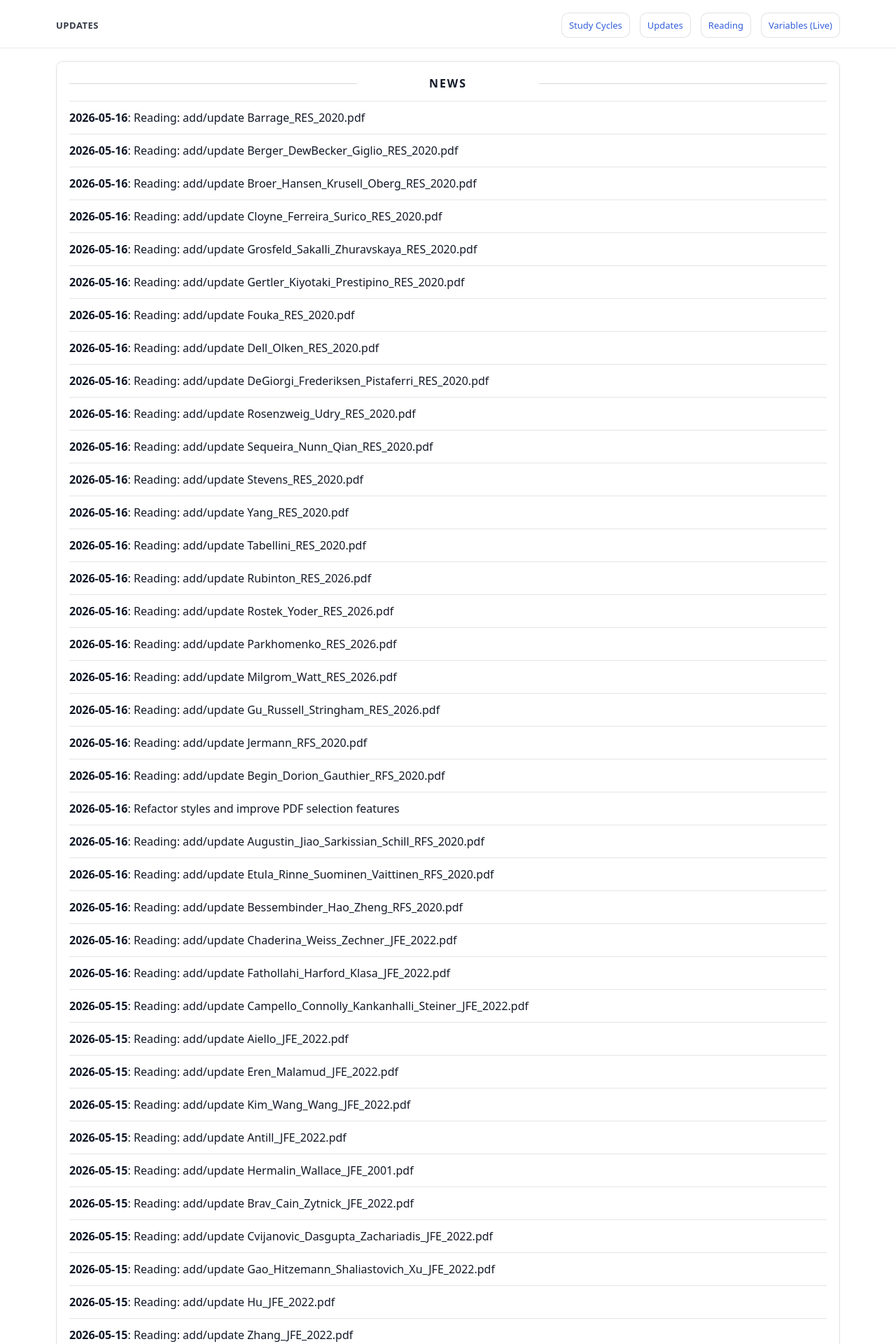
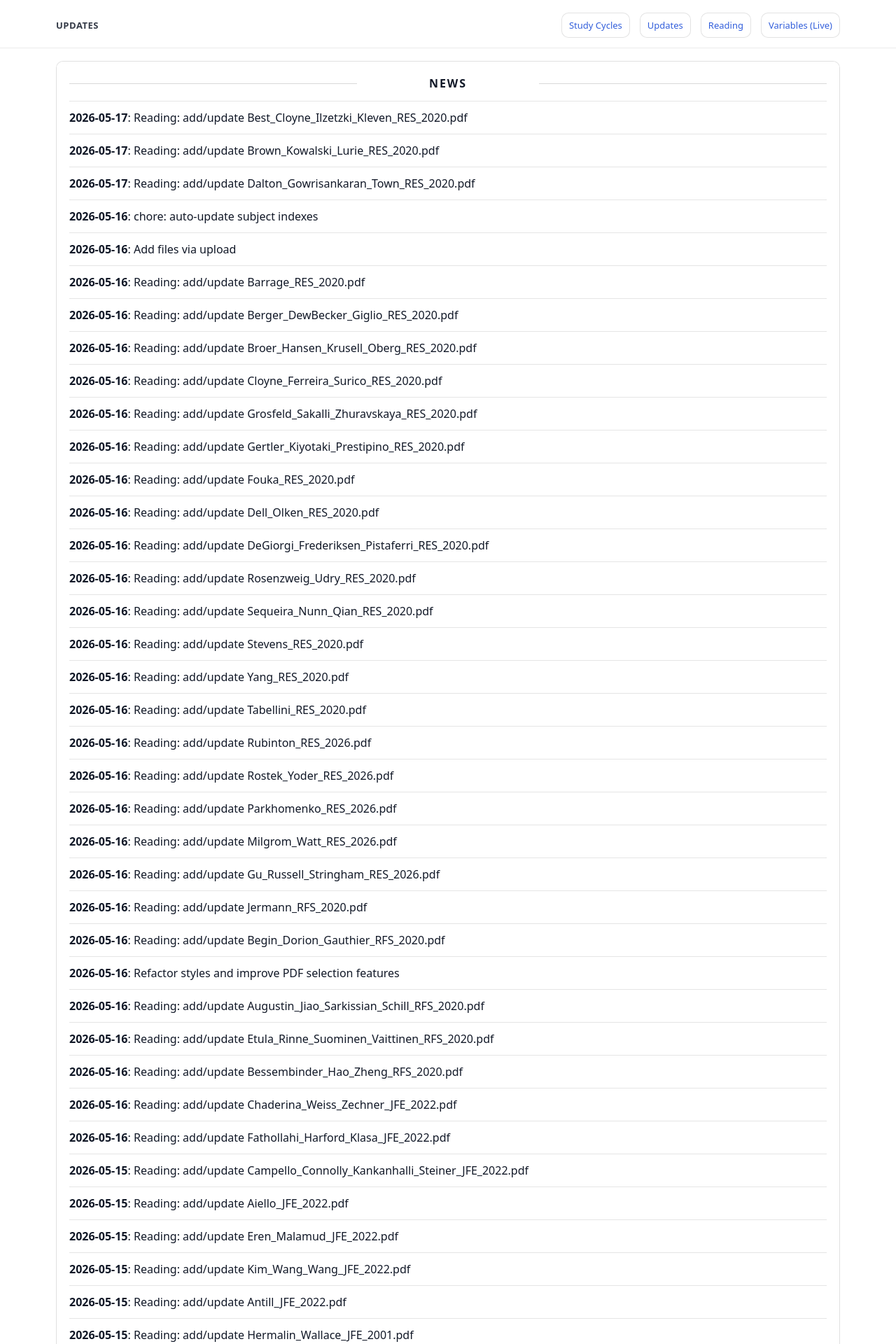
Before and after one commit to yaxinzn/study-archive, a Jekyll site: the page built from updates/index.md, in a window 1280 px wide. Shown: the top 1920 px of the page at 70% size. Built offline with Jekyll 4.4.1, drawn with Linux system fonts in a browser that asks for light colours; some of the changed text lies outside the part shown.

Commit message:
chore: update NEWS feed

```diff
--- a/_data/news.yml
+++ b/_data/news.yml
@@ -1,4 +1,19 @@
 # Auto-generated update history (sorted newest -> oldest). Do not edit manually.
+- ts: "1778967073"
+  date: "2026-05-17"
+  title: "Reading: add/update Best_Cloyne_Ilzetzki_Kleven_RES_2020.pdf"
+- ts: "1778967043"
+  date: "2026-05-17"
+  title: "Reading: add/update Brown_Kowalski_Lurie_RES_2020.pdf"
+- ts: "1778967001"
+  date: "2026-05-17"
+  title: "Reading: add/update Dalton_Gowrisankaran_Town_RES_2020.pdf"
+- ts: "1778935149"
+  date: "2026-05-16"
+  title: "chore: auto-update subject indexes"
+- ts: "1778935084"
+  date: "2026-05-16"
+  title: "Add files via upload"
 - ts: "1778929433"
   date: "2026-05-16"
   title: "Reading: add/update Barrage_RES_2020.pdf"
```
